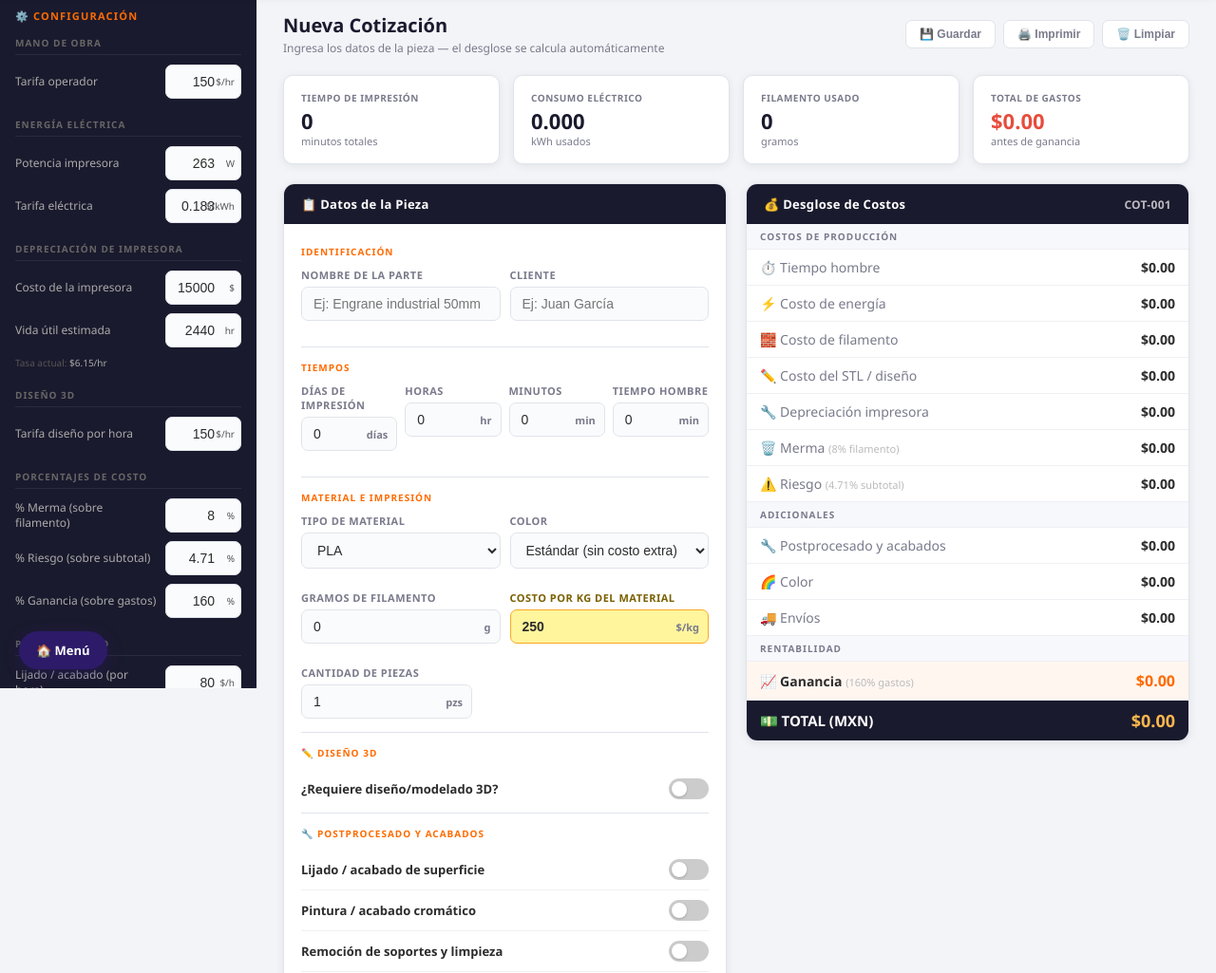
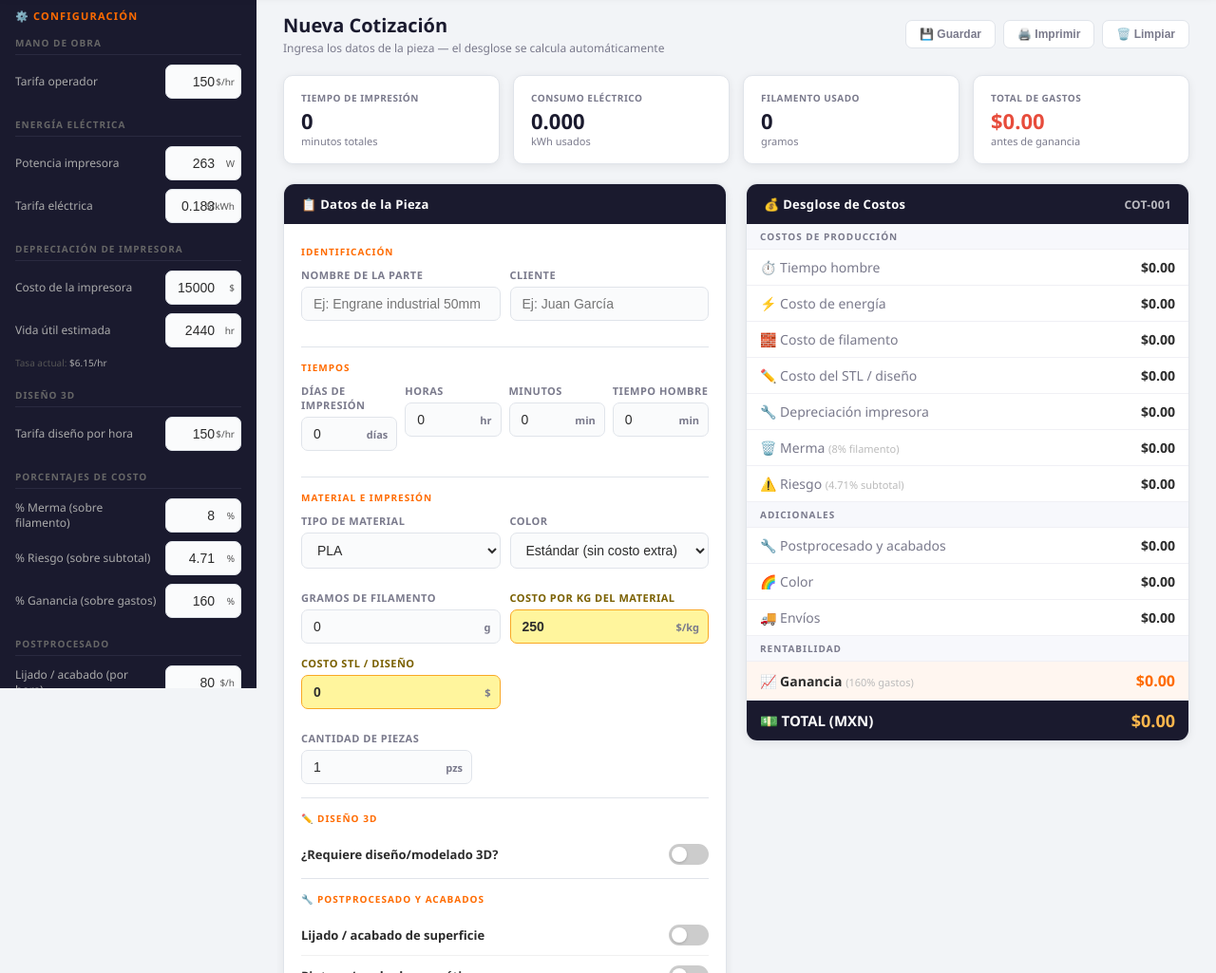
Before and after one commit to moniups-ux/crea3d, a plain HTML site: page cotizador-3d.html in a window 1280 px wide. Shown: the part 75-1100 px from the top of the page at 95% size. Drawn offline with Linux system fonts and the light colour scheme.

Commit message:
Add files via upload

```diff
--- a/cotizador-3d.html
+++ b/cotizador-3d.html
@@ -520,6 +520,15 @@ input:focus, select:focus, textarea:focus {
                 </div>
               </div>
             </div>
+            <div class="row2">
+              <div class="fg">
+                <label class="yellow-label">Costo STL / Diseño</label>
+                <div class="input-u">
+                  <input type="number" id="f-stl" value="0" min="0" step="10" class="yellow-input" oninput="calcular()">
+                  <span class="iu">$</span>
+                </div>
+              </div>
+            </div>
 
             <div class="fg" style="max-width:180px; margin-top:10px">
               <label>Cantidad de piezas</label>
@@ -910,6 +919,7 @@ function calcular() {
   const cLabor    = (laborMin / 60) * cfg.labor * qty;
   const cEnergy   = printHr * powerKw * cfg.elec * qty;
   const cMaterial = grams * (matKg / 1000) * qty;
+  const cStl      = parseFloat(document.getElementById('f-stl').value) || 0;
   const cDepr     = printHr * deprRate * qty;
   const cWaste    = cMaterial * (cfg.waste / 100);
 
@@ -922,14 +932,15 @@ function calcular() {
     cDesign = dh * cfg.designHour * dc;
   }
 
-  const subtotal1   = cLabor + cEnergy + cMaterial + cDepr + cWaste + cDesign + cPost;
+  // Diseño, Postprocesado y Color se cobran "a costo": no llevan riesgo ni margen de ganancia.
+  const subtotal1   = cLabor + cEnergy + cMaterial + cStl + cDepr + cWaste;
   const cRisk       = subtotal1 * (cfg.risk / 100);
   const totalGastos = subtotal1 + cRisk;
 
   const cColor   = colorExtra * qty;
   const cProfit  = totalGastos * (cfg.profit / 100);
 
-  let total = totalGastos + cColor + cShip + cProfit;
+  let total = totalGastos + cColor + cDesign + cPost + cShip + cProfit;
 
   // Urgency surcharge
   const urgencyPct = parseFloat(document.getElementById('f-urgency').value) || 0;
@@ -958,7 +969,7 @@ function calcular() {
   set('r-labor',    cLabor);
   set('r-energy',   cEnergy);
   set('r-material', cMaterial);
-  set('r-stl',      0);
+  set('r-stl',      cStl);
   set('r-depr',     cDepr);
   set('r-waste',    cWaste);
   set('r-risk',     cRisk);
@@ -1011,7 +1022,7 @@ function calcular() {
   document.getElementById('dg-grams').textContent = (grams * qty).toFixed(0);
   document.getElementById('dg-gastos').textContent= fmt(totalGastos);
 
-  window._calc = { cLabor, cEnergy, cMaterial, cDepr, cWaste, cRisk, cDesign, cPost, cProfit, cShip, cColor, cUrgency, cDiscount, cIva, totalGastos, total, qty, printMin, kwhUsed, grams };
+  window._calc = { cLabor, cEnergy, cMaterial, cStl, cDepr, cWaste, cRisk, cDesign, cPost, cProfit, cShip, cColor, cUrgency, cDiscount, cIva, totalGastos, total, qty, printMin, kwhUsed, grams };
 }
 
 function fmt(n) {
@@ -1132,7 +1143,6 @@ function resetForm() {
   document.getElementById('f-matkg').value   = '250';
   document.getElementById('f-color').value   = '0';
   document.getElementById('f-stl').value     = '0';
-  document.getElementById('f-extras').value  = '0';
   document.getElementById('f-qty').value     = '1';
   document.getElementById('f-ship-type').value = '0';
   document.getElementById('f-urgency').value   = '0';
@@ -1156,35 +1166,5 @@ function printQuote() { window.print(); }
 // ==================== START ====================
 document.addEventListener('DOMContentLoaded', init);
 </script>
-
-<style>
-.btn-volver-menu {
-  position: fixed;
-  bottom: 20px;
-  left: 20px;
-  background: #2d1b69;
-  color: #fff;
-  border: none;
-  border-radius: 50px;
-  padding: 11px 18px;
-  font-size: 13px;
-  font-weight: 700;
-  cursor: pointer;
-  font-family: inherit;
-  box-shadow: 0 4px 16px rgba(45,27,105,.45);
-  display: flex;
-  align-items: center;
-  gap: 7px;
-  z-index: 9999;
-  text-decoration: none;
-  transition: all .2s;
-}
-.btn-volver-menu:hover {
-  background: #4c1d95;
-  transform: translateY(-2px);
-}
-</style>
-<a href="index.html" class="btn-volver-menu">🏠 Menú</a>
-
 </body>
 </html>
```
